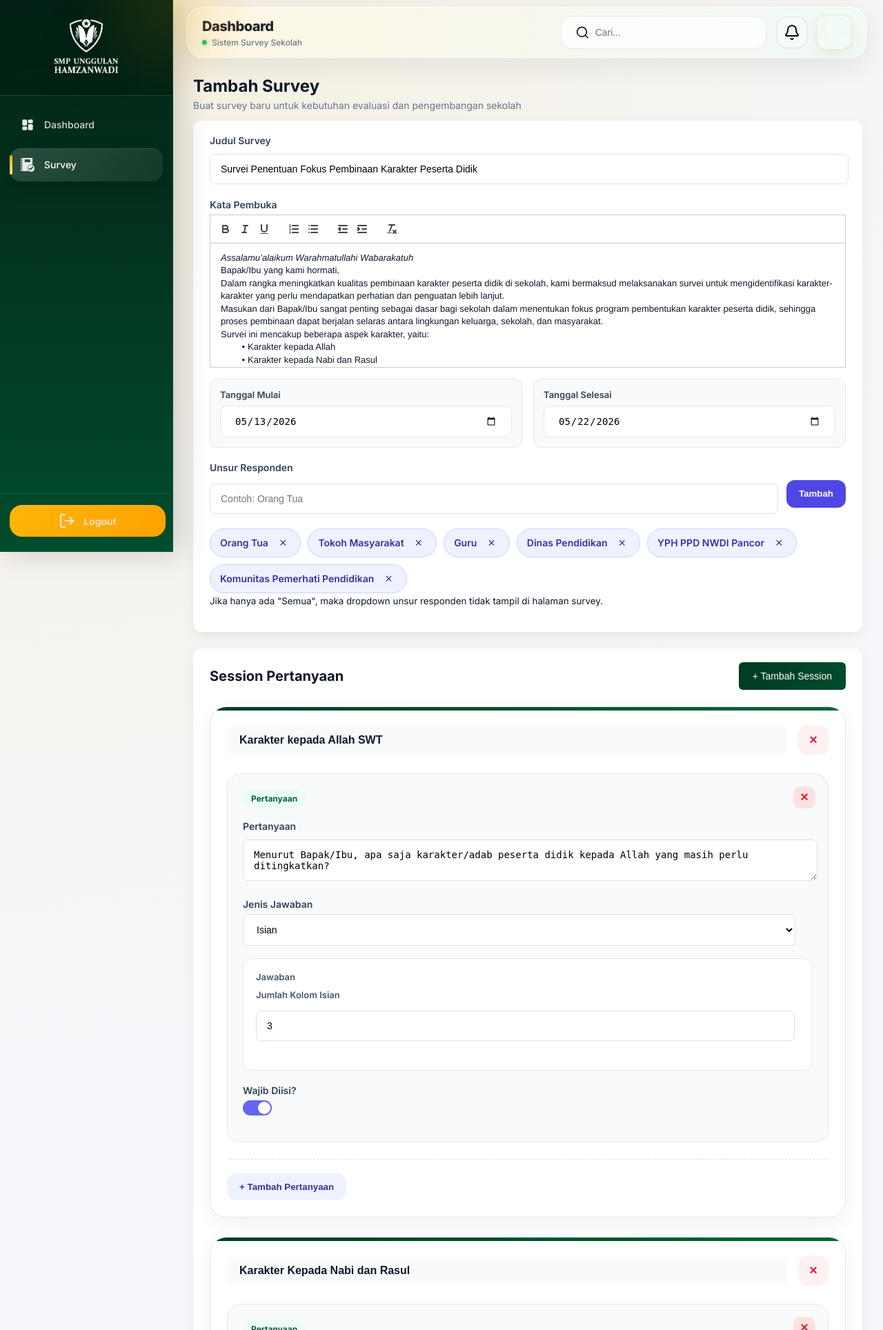
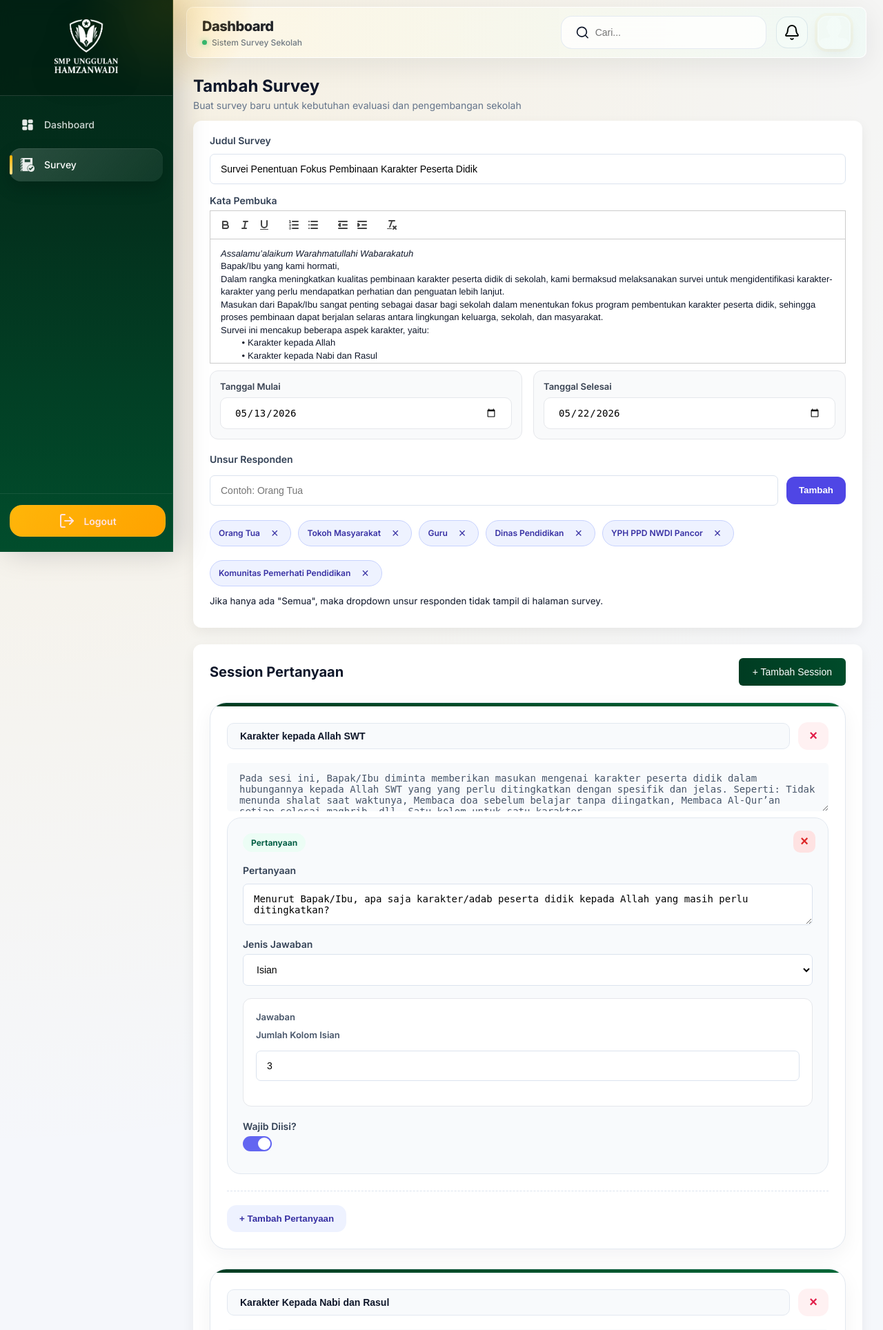
Before and after one commit to Rineva-dev/SurveySMPU, a Flask app: page /admin/survey/1/edit in a window 1280 px wide. Shown: the top 1928 px of the page at 69% size. Run offline with Flask 3, Linux system fonts and the light colour scheme; the visitor is signed in with stand-in values (Sample User, id 1); some libraries are stand-ins or nearby versions.

Commit message:
upgrade description session

```diff
--- a/app.py
+++ b/app.py
@@ -181,6 +181,10 @@ def admin_survey_tambah():
             "session_title[]"
         )
 
+        session_descriptions = request.form.getlist(
+            "session_description[]"
+        )
+
         question_sessions = request.form.getlist(
             "question_session[]"
         )
@@ -188,10 +192,16 @@ def admin_survey_tambah():
         # container session
         sessions = []
 
-        for s in session_titles:
+        for i, s in enumerate(session_titles):
 
             sessions.append({
                 "title": s,
+
+                "description":
+                    session_descriptions[i]
+                    if i < len(session_descriptions)
+                    else "",
+
                 "questions": []
             })
 
@@ -320,16 +330,26 @@ def edit_survey(survey_id):
             "session_title[]"
         )
 
+        session_descriptions = request.form.getlist(
+            "session_description[]"
+        )
+
         question_sessions = request.form.getlist(
             "question_session[]"
         )
 
         sessions = []
 
-        for s in session_titles:
+        for i, s in enumerate(session_titles):
 
             sessions.append({
                 "title": s,
+
+                "description":
+                    session_descriptions[i]
+                    if i < len(session_descriptions)
+                    else "",
+
                 "questions": []
             })
 
--- a/static/css/admin_survey.css
+++ b/static/css/admin_survey.css
@@ -33,7 +33,7 @@
    FORM GROUP
 =============================== */
 .form-group {
-    margin-bottom: 16px;
+    margin-bottom: 10px;
 }
 
 .form-group label {
@@ -47,7 +47,8 @@
 .form-group input,
 .form-group textarea,
 .form-group select {
-    width: 97%;
+    width: 100%;
+    box-sizing: border-box;
     padding: 11px 14px;
     font-size: 14px;
     border-radius: 5px;
@@ -98,7 +99,8 @@
 }
 
 .answer-box input {
-    width: 95%;
+    width: 100%;
+    box-sizing: border-box;
     padding: 10px 12px;
     font-size: 14px;
     border-radius: 8px;
@@ -254,6 +256,11 @@
 .table-survey td.status {
     text-align: center;
     vertical-align: middle;
+}
+
+.table-wrapper{
+    width:100%;
+    overflow-x:auto;
 }
 
 /* FORM DI DALAM TD */
@@ -646,6 +653,7 @@
 .unsur-input-row{
     display:flex;
     gap:12px;
+    align-items: center;
 }
 
 .unsur-input-row input{
@@ -680,18 +688,13 @@
     display:flex;
     align-items:center;
     gap:10px;
-
     background:#eef2ff;
-
+    margin-bottom: 10px;
     color:#3730a3;
-
     border:1px solid #c7d2fe;
-
-    padding:10px 14px;
-
+    padding:8px 12px;
     border-radius:999px;
-
-    font-size:14px;
+    font-size:12px;
     font-weight:600;
 }
 
@@ -785,48 +788,80 @@
 /* =========================================
    HEADER SESSION
 ========================================= */
-
 .session-header{
     display:flex;
     align-items:center;
     justify-content:space-between;
-    gap:16px;
-
-    margin-bottom:24px;
+    gap:12px;
+    margin-bottom:10px;
 }
 
 .session-title{
-    flex:1;
-    border:none !important;
+    width:100%;
     background:#f8fafc !important;
     padding:10px 18px !important;
-    border-radius:5px !important;
-    font-size:16px !important;
+    border: 1px solid #e2e8f0 !important;
+    border-radius:10px !important;
+    font-size:14px !important;
     font-weight:600;
     color:#0f172a;
 }
 
 .session-title:focus{
     background:white !important;
-    border:1px solid #003c22 !important;
+    border:1px solid #ffbf00 !important;
+    box-shadow: 0 0 0 4px rgba(0,60,34,.08);
+}
+
+/* =========================================
+   SESSION INFO
+========================================= */
+
+.session-info{
+    flex:1;
+    min-width:0;
+    display:flex;
+    gap:12px;
+}
+
+/* =========================================
+    SESSION DESCRIPTION
+========================================= */
+.session-description{
+    width:100%;
+    border:none;
+    background:#f8fafc;
+    padding:14px 18px;
+    border-radius:5px;
+    font-size:14px;
+    color:#475569;
+    resize:vertical;
+    min-height:70px;
+    transition:.2s ease;
+    box-sizing:border-box;
+}
+
+.session-description:focus{
+    outline:none;
+    background:white;
+    border:1px solid #003c22;
     box-shadow:
         0 0 0 4px rgba(0,60,34,.08);
 }
 
 /* =========================================
-   REMOVE SESSION BUTTON
+    REMOVE SESSION BUTTON
 ========================================= */
-
 .btn-remove-session{
-    width:44px;
-    height:44px;
+    width:40px;
+    height:40px;
+    min-width:44px;
+    flex-shrink:0;
 
     border:none;
-
     border-radius:14px;
 
     background:#fff1f2;
-
     color:#e11d48;
 
     cursor:pointer;
@@ -840,7 +875,6 @@
 .btn-remove-session:hover{
     background:#e11d48;
     color:white;
-
     transform:scale(1.05);
 }
 
@@ -1020,9 +1054,7 @@
 
 .session-footer{
     margin-top:24px;
-
     padding-top:20px;
-
     border-top:1px dashed #dbe3ee;
 }
 
--- a/static/css/style.css
+++ b/static/css/style.css
@@ -9,7 +9,6 @@ body{
         Inter,
         Arial,
         sans-serif;
-
     background:
         radial-gradient(
             circle at top left,
@@ -22,7 +21,6 @@ body{
             transparent 25%
         ),
         #f5f7fb;
-
     color:#0f172a;
 }
 
@@ -46,13 +44,10 @@ input, textarea {
     position:fixed;
     top:0;
     left:0;
-
     width:250px;
     height:100vh;
-
     display:flex;
     flex-direction:column;
-
     background:
         linear-gradient(
             180deg,
@@ -60,12 +55,9 @@ input, textarea {
             #03311d 40%,
             #014d2c 100%
         );
-
     border-right:1px solid rgba(255,255,255,.06);
-
     box-shadow:
         10px 0 40px rgba(2,12,27,.18);
-
     z-index:100;
 }
 
@@ -101,10 +93,8 @@ input, textarea {
 
 .sidebar-header img{
     width:92px;
-
     filter:
         drop-shadow(0 8px 20px rgba(0,0,0,.25));
-
     transition:.3s ease;
 }
 
@@ -122,24 +112,16 @@ input, textarea {
 
 .menu-item{
     position:relative;
-
     display:flex;
     align-items:center;
     gap:14px;
-
     padding:14px 16px;
-
     margin-bottom:10px;
-
     border-radius:16px;
-
     color:rgba(255,255,255,.82);
-
     text-decoration:none;
-
     font-size:14px;
     font-weight:500;
-
     transition:all .25s ease;
 }
 
@@ -147,9 +129,7 @@ input, textarea {
 .menu-item:hover{
     background:
         rgba(255,255,255,.08);
-
     color:#ffffff;
-
     transform:translateX(3px);
 }
 
@@ -161,9 +141,7 @@ input, textarea {
             rgba(255,255,255,.16),
             rgba(255,255,255,.06)
         );
-
     color:#ffffff;
-
     box-shadow:
         inset 0 1px 0 rgba(255,255,255,.08),
         0 10px 25px rgba(0,0,0,.18);
@@ -172,17 +150,12 @@ input, textarea {
 /* active glow */
 .menu-item.active::before{
     content:"";
-
     position:absolute;
-
     left:0;
     top:10px;
     bottom:10px;
-
     width:4px;
-
     border-radius:999px;
-
     background:
         linear-gradient(
             180deg,
@@ -199,25 +172,17 @@ input, textarea {
 
 .logout-btn-modern{
     position:relative;
-
     display:flex;
     align-items:center;
     justify-content:center;
     gap:12px;
-
     width:100%;
-
     padding: 10px 1px;
-
     border-radius:18px;
-
     text-decoration:none;
-
     font-size:14px;
     font-weight:600;
-
     color:#ffe2e2;
-
     background:
         linear-gradient(
             135deg,
@@ -227,9 +192,7 @@ input, textarea {
     border:
         1px solid rgba(255,255,255,.08);
     backdrop-filter:blur(10px);
-
     overflow:hidden;
-
     transition:
         transform .25s ease,
         box-shadow .25s ease,
@@ -239,36 +202,28 @@ input, textarea {
 /* glow effect */
 .logout-btn-modern::before{
     content:"";
-
     position:absolute;
-
     inset:0;
-
     background:
         linear-gradient(
             90deg,
             rgba(255,255,255,.06),
             transparent
         );
-
     opacity:.6;
-
     pointer-events:none;
 }
 
 /* hover */
 .logout-btn-modern:hover{
     transform:translateY(-2px);
-
     color:#ffffff;
-
     background:
         linear-gradient(
             135deg,
             rgba(255,179,0,.28),
             rgba(255,162,0,.25)
         );
-
     box-shadow:
         0 10px 24px rgba(239,68,68,.18);
 }
@@ -288,7 +243,6 @@ input, textarea {
         90px
         30px
         30px;
-
     position:relative;
     z-index:1;
 }
@@ -301,9 +255,7 @@ input, textarea {
 .menu-icon{
     width:20px;
     height:20px;
-
     object-fit:contain;
-
     opacity:.9;
 }
 
@@ -319,59 +271,43 @@ input, textarea {
 
 .admin-header{
     position:fixed;
-
     top:10px;
     left:270px;
     right:24px;
-
     height:72px;
-
     display:flex;
     align-items:center;
     justify-content:space-between;
-
     padding:0 22px;
-
-    border-radius:24px;
-
+    border-radius:10px;
     background:
         rgba(255,255,255,.72);
-
     backdrop-filter:blur(18px);
-
     border:
         1px solid rgba(255,255,255,.8);
-
     box-shadow:
         0 10px 40px rgba(15,23,42,.08);
-
     z-index:50;
-
     overflow:hidden;
 }
 
 /* ambient glow */
 .admin-header::before{
     content:"";
-
     position:absolute;
-
     inset:0;
-
     background:
         linear-gradient(
             90deg,
             rgba(253,177,0,.08),
             rgba(16,185,129,.05)
         );
-
     pointer-events:none;
 }
 
 /* ======================================
     LEFT
 ====================================== */
-
 .header-left{
     display:flex;
     align-items:center;
@@ -386,9 +322,7 @@ input, textarea {
 .admin-main-title{
     font-size:22px;
     font-weight:800;
-
     color:#0f172a;
-
     letter-spacing:-.7px;
 }
 
@@ -396,23 +330,17 @@ input, textarea {
     display:flex;
     align-items:center;
     gap:8px;
-
     margin-top:5px;
-
     font-size:12px;
     font-weight:500;
-
     color:#64748b;
 }
 
 .admin-sub-title .dot{
     width:7px;
     height:7px;
-
     border-radius:50%;
-
     background:#10b981;
-
     box-shadow:
         0 0 12px rgba(16,185,129,.7);
 }
@@ -420,7 +348,6 @@ input, textarea {
 /* ======================================
     RIGHT
 ====================================== */
-
 .header-right{
     display:flex;
     align-items:center;
@@ -430,44 +357,32 @@ input, textarea {
 /* ======================================
    SEARCH
 ====================================== */
-
 .header-search{
     position:relative;
-
     display:flex;
     align-items:center;
-
     width:260px;
     height:46px;
-
     padding:0 16px 0 20px;
-
     border-radius:16px;
-
     background:
         rgba(255,255,255,.72);
-
     border:
         1px solid rgba(226,232,240,.9);
-
     transition:.25s ease;
 }
 
 .header-search:focus-within{
     border-color:#ffb701;
-
     box-shadow:
         0 0 0 4px rgba(16,185,129,.08);
 }
 
 .header-search i{
     position:absolute;
-
     left:15px;
-
     width:18px;
     height:18px;
-
     color:#94a3b8;
 }
 
@@ -483,41 +398,28 @@ input, textarea {
 /* ======================================
     ACTION BUTTON
 ====================================== */
-
 .header-action-btn{
     width:46px;
     height:46px;
-
     border:none;
-
     border-radius:16px;
-
-    background:
-        rgba(255,255,255,.75);
-
-    border:
-        1px solid rgba(226,232,240,.9);
-
+    background: rgba(255,255,255,.75);
+    border: 1px solid rgba(226,232,240,.9);
     display:flex;
     align-items:center;
     justify-content:center;
-
     cursor:pointer;
-
     transition:.25s ease;
 }
 
 .header-action-btn:hover{
     transform:translateY(-2px);
-
-    box-shadow:
-        0 10px 24px rgba(15,23,42,.08);
+    box-shadow: 0 10px 24px rgba(15,23,42,.08);
 }
 
 .header-action-btn i{
     width:20px;
     height:20px;
-
     color:#475569;
 }
 
@@ -526,23 +428,19 @@ input, textarea {
 }
 
 @keyframes headerFloat{
-
     from{
         opacity:0;
         transform:translateY(-10px);
     }
-
     to{
         opacity:1;
         transform:none;
     }
-
 }
 
 /* ======================================
     TITLE
 ====================================== */
-
 .admin-title{
     display:flex;
     flex-direction:column;
@@ -551,9 +449,7 @@ input, textarea {
 .admin-main-title{
     font-size:20px;
     font-weight:800;
-
     color:#0f172a;
-
     letter-spacing:-.5px;
 }
 
@@ -561,23 +457,17 @@ input, textarea {
     display:flex;
     align-items:center;
     gap:7px;
-
     margin-top:4px;
-
     font-size:12px;
     font-weight:500;
-
     color:#64748b;
 }
 
 .admin-sub-title .dot{
     width:7px;
     height:7px;
-
     border-radius:50%;
-
     background:#10b981;
-
     box-shadow:
         0 0 10px rgba(16,185,129,.6);
 }
@@ -585,7 +475,6 @@ input, textarea {
 /* ======================================
     PROFILE
 ====================================== */
-
 .admin-profile{
     display:flex;
     align-items:center;
@@ -595,19 +484,14 @@ input, textarea {
 .admin-profile img{
     width:44px;
     height:44px;
-
     border-radius:14px;
-
     object-fit:cover;
-
     border:2px solid rgba(255,255,255,.8);
-
     box-shadow:
         0 8px 20px rgba(15, 23, 42, 0.058),
         0 0 0 4px rgba(255, 201, 75, 0.07);
 
     cursor:pointer;
-
     transition:.25s ease;
 }
 
@@ -627,13 +511,10 @@ input, textarea {
     padding:20px 22px;
     margin-bottom:24px;
     border-radius:20px;
-    background:
-        rgba(255,255,255,.82);
+    background: rgba(255,255,255,.82);
     backdrop-filter:blur(14px);
-    border:
-        1px solid rgba(255,255,255,.8);
-    box-shadow:
-        0 12px 40px rgba(15,23,42,.06);
+    border: 1px solid rgba(255,255,255,.8);
+    box-shadow: 0 12px 40px rgba(15,23,42,.06);
     border-left: 4px solid rgba(0, 46, 16, 0.805);
 }
 
@@ -643,25 +524,15 @@ input, textarea {
 
 .mobile-menu-btn{
     display:none;
-
     width:44px;
     height:44px;
-
     border:none;
-
     border-radius:14px;
-
-    background:
-        rgba(255,255,255,.72);
-
-    border:
-        1px solid rgba(226,232,240,.9);
-
+    background: rgba(255,255,255,.72);
+    border: 1px solid rgba(226,232,240,.9);
     align-items:center;
     justify-content:center;
-
     cursor:pointer;
-
     transition:.25s ease;
 }
 
@@ -678,20 +549,14 @@ input, textarea {
 /* ======================================
     SIDEBAR OVERLAY
 ====================================== */
-
 .sidebar-overlay{
     position:fixed;
     inset:0;
-
     background:rgba(15,23,42,.45);
-
     backdrop-filter:blur(3px);
-
     opacity:0;
     visibility:hidden;
-
     transition:.25s ease;
-
     z-index:90;
 }
 
@@ -703,14 +568,11 @@ input, textarea {
 /* ======================================
     MOBILE
 ====================================== */
-
 @media(max-width:768px){
-
     /* sidebar hidden */
     .sidebar{
         transform:translateX(-100%);
         transition:.3s ease;
-
         width:250px;
     }
 
@@ -753,4 +615,18 @@ input, textarea {
         display:none;
     }
 
+    .header-right{
+        gap:8px;
     }
+
+    .header-action-btn{
+        width:40px;
+        height:40px;
+    }
+
+    .admin-profile img{
+        width:40px;
+        height:40px;
+    }
+
+}
--- a/templates/admin/base_admin.html
+++ b/templates/admin/base_admin.html
@@ -2,6 +2,7 @@
 <html lang="id">
 <head>
     <meta charset="UTF-8">
+    <meta name="viewport" content="width=device-width, initial-scale=1.0">
     <title>{% block title %}Admin{% endblock %}</title>
     <link rel="stylesheet" href="{{ url_for('static', filename='css/style.css') }}">
     <link rel="stylesheet" href="{{ url_for('static', filename='css/admin_survey.css') }}">
--- a/templates/admin/survey.html
+++ b/templates/admin/survey.html
@@ -12,6 +12,7 @@
     </div>
 </div>
 
+<div class="table-wrapper">
     <table class="table table-survey">
         <thead>
             <tr>
@@ -106,6 +107,7 @@
         </div>
         </tbody>
     </table>
+</div>
 
 <div id="shareModal" class="modal hidden">
     <div class="share-modal-box">
--- a/templates/admin/survey_form.html
+++ b/templates/admin/survey_form.html
@@ -281,12 +281,15 @@
 
                 <div class="session-header">
 
+                    <div class="session-info">
+
                         <input
                             type="text"
                             name="session_title[]"
                             class="session-title"
                             placeholder="Nama Session"
                         >
+                    </div>
 
                     <button
                         type="button"
@@ -297,6 +300,12 @@
                     </button>
 
                 </div>
+                <textarea
+                    name="session_description[]"
+                    class="session-description"
+                    rows="2"
+                    placeholder="Deskripsi singkat session (opsional)"
+                ></textarea>
 
                 <div class="session-question-container"></div>
 
@@ -680,6 +689,16 @@ window.addEventListener('DOMContentLoaded', () => {
             '.session-title'
         ).value = sessionData.title;
 
+        const sessionDescription =
+            currentSession.querySelector(
+                '.session-description'
+            );
+
+        if(sessionDescription){
+            sessionDescription.value =
+                sessionData.description || '';
+        }
+
         const addBtn =
             currentSession.querySelector(
                 '.btn-secondary'
--- a/templates/survey/isi_survey.html
+++ b/templates/survey/isi_survey.html
@@ -139,6 +139,12 @@
                 <div class="session-step">
                     Session {{ loop.index }} / {{ sessions|length }}
                 </div>
+
+                {% if session.description %}
+                <p class="session-description">
+                    {{ session.description }}
+                </p>
+                {% endif %}
             </div>
 
             {% for q in session.questions %}
```
Also changed, not shown: static/css/responden.css (+8 -0 lines), instance/survey.db. Lines whose indentation alone changed are shown as unchanged.
